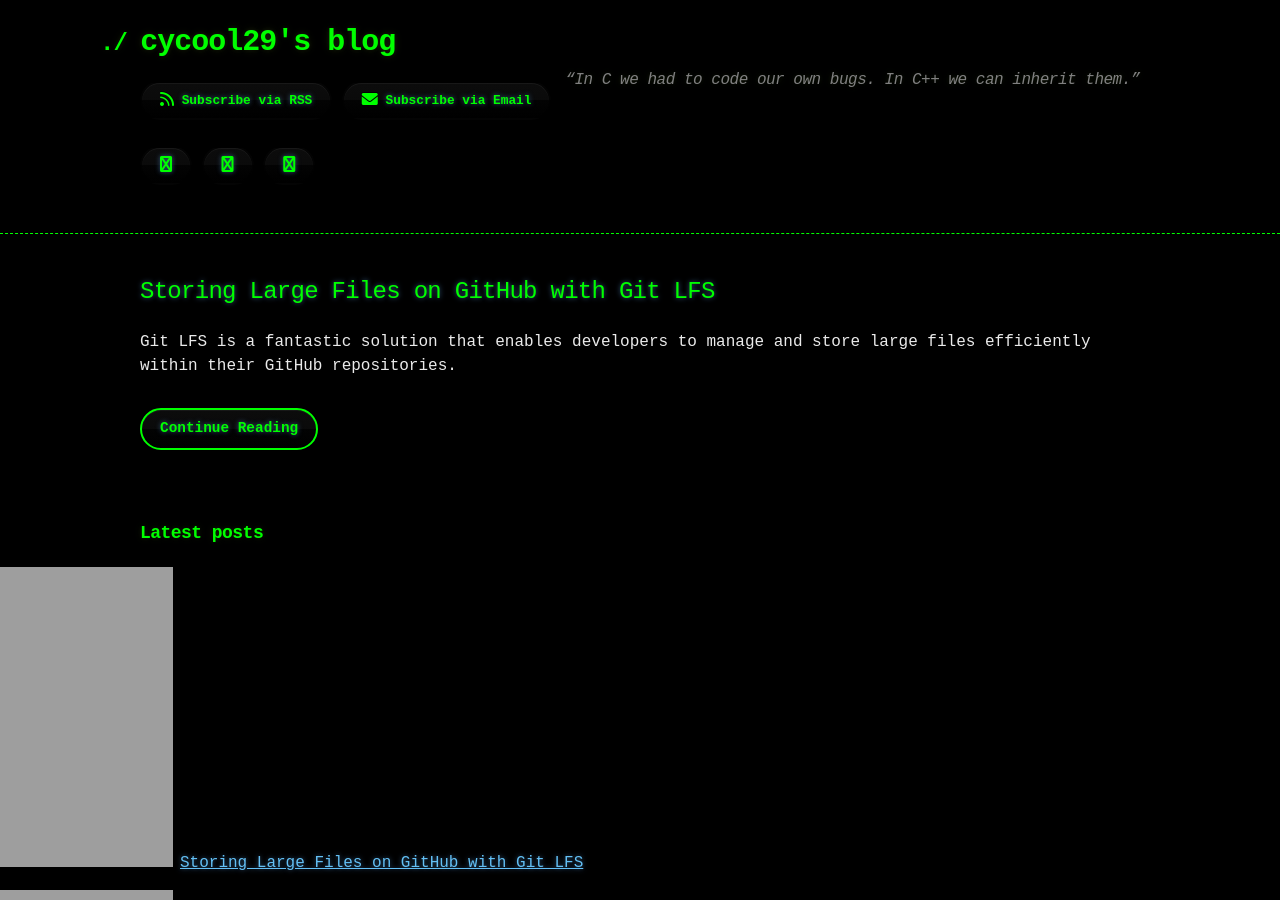
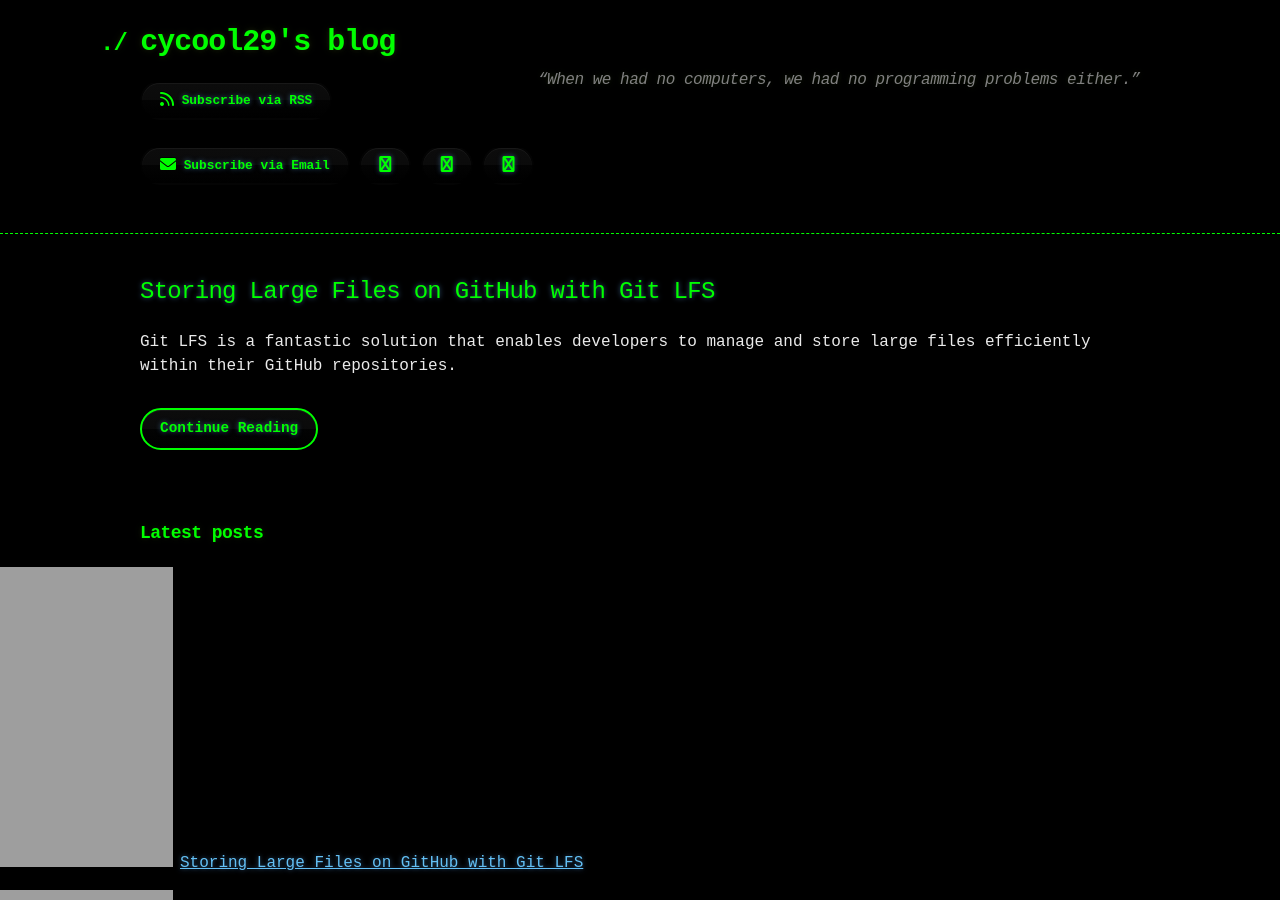
Before and after one commit to cycool29/cycool29.github.io, a Jekyll site: the page built from index.md, in a window 1280 px wide and 900 px high. Built offline with Jekyll 4.4.1, drawn with Linux system fonts in a browser that asks for light colours; a style sheet for code colours, icons or effects is not loaded.

Commit message:
Update quotes

```diff
--- a/_config.yml
+++ b/_config.yml
@@ -1,5 +1,5 @@
 title: cycool29's blog
-description: "“In C we had to code our own bugs. In C++ we can inherit them.” "
+description: "“When we had no computers, we had no programming problems either.” "
 bio: A high school student. Intermediate in Python, Git, Bash. Learning JavaScript. He/Him. "
 author: cycool29
 url: https://cycool29.github.io
```
